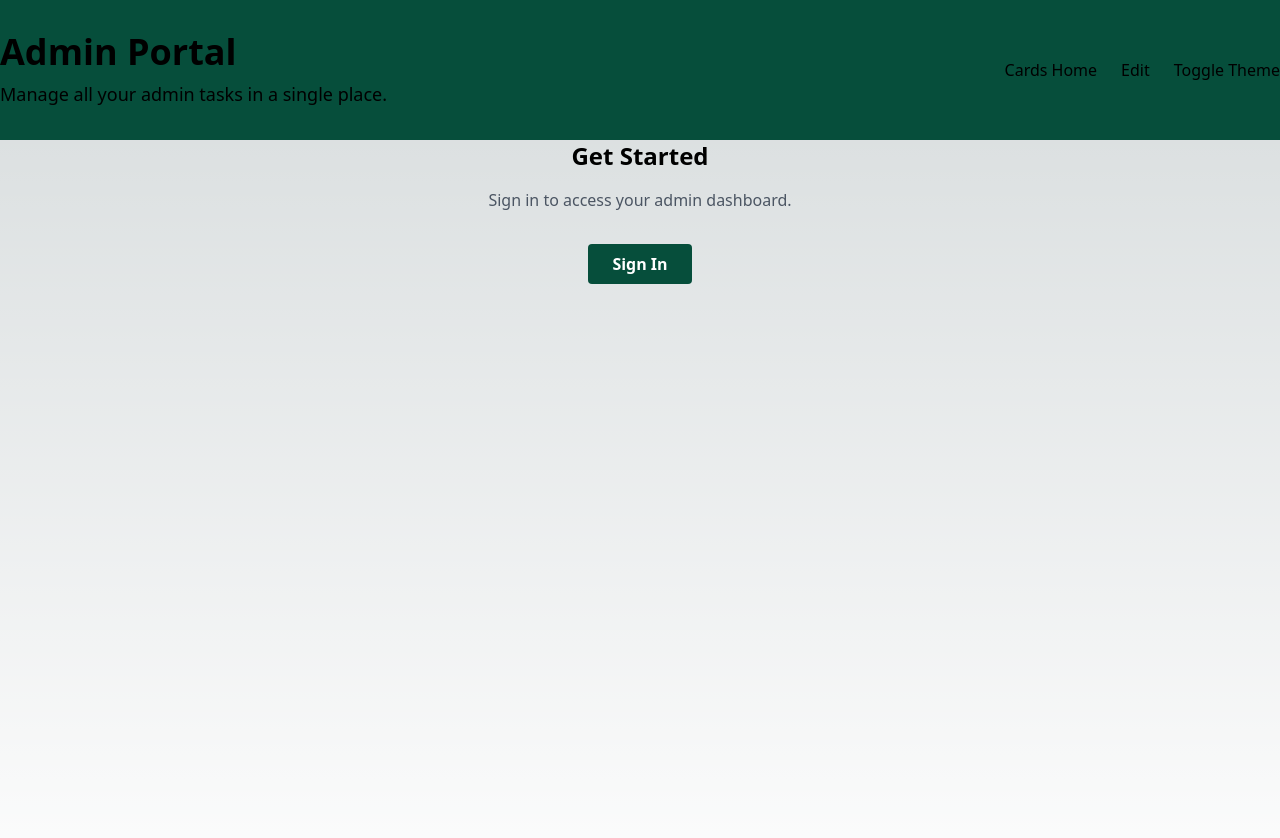
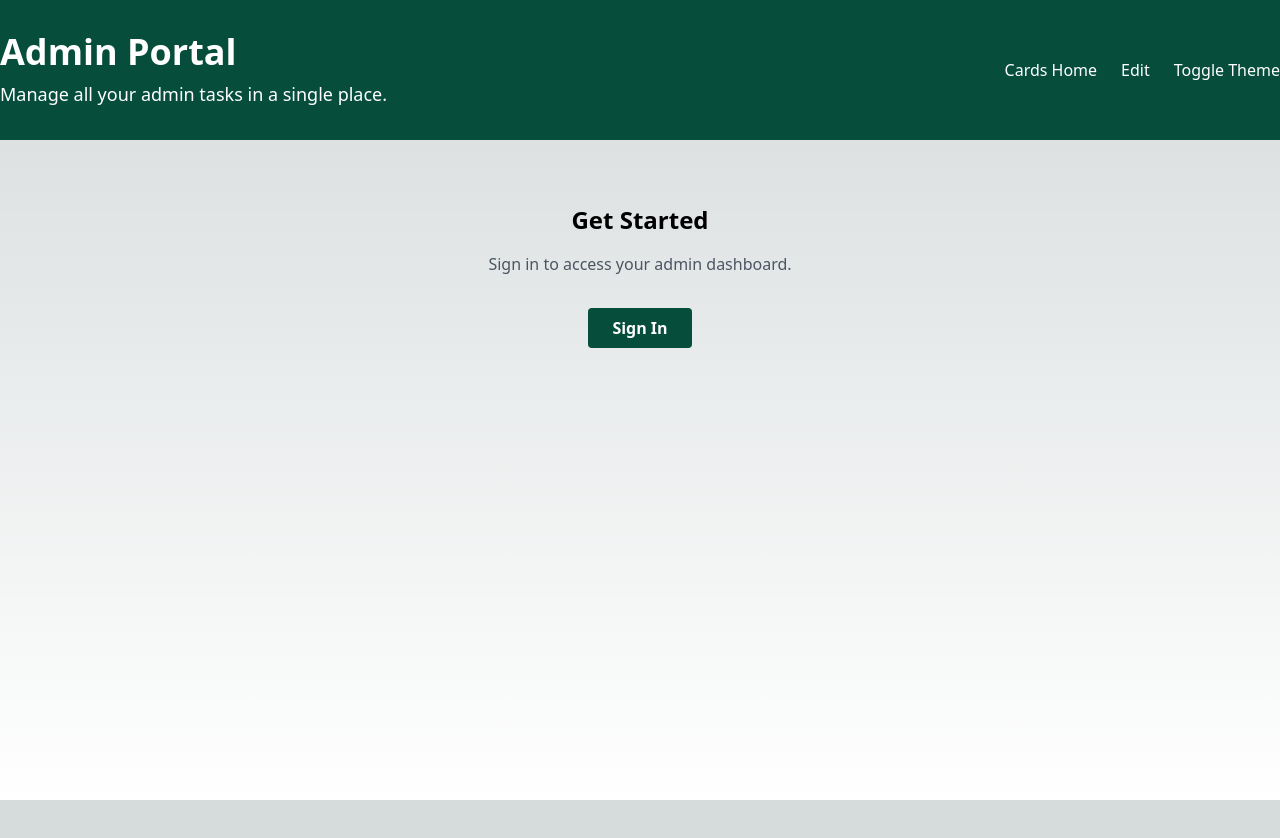
Before and after one commit to Ensign-College/survival-admin-portal, a Next.js app: page / in a window 1280 px wide. Shown: the top 838 px of the page. After the commit the page ends 800 px from the top, so only its background shows below. Built offline with nearby package versions, Linux system fonts and the light colour scheme.

Commit message:
fixed the light/dark theme functionality

```diff
--- a/app/globals.css
+++ b/app/globals.css
@@ -9,14 +9,14 @@
 }
 
 .theme-light {
-  --foreground-rgb: 0, 0, 0,;
-  --background-start-rgb: 214, 219, 220;
+  --foreground-rgb: 0, 0, 0;
+  --background-start-rgb: 240, 240, 240;
   --background-end-rgb: 255, 255, 255;
 }
 
 .theme-dark {
   --foreground-rgb: 255, 255, 255;
-  --background-start-rgb: 51, 51, 51;
+  --background-start-rgb: 70, 70, 70;
   --background-end-rgb: 0, 0, 0;
 }
 
--- a/pages/landing_page.tsx
+++ b/pages/landing_page.tsx
@@ -8,7 +8,7 @@
         const themeFromLocalStorage = getThemePreference();
         if (themeFromLocalStorage) {
             setUserTheme(themeFromLocalStorage);
-            document.documentElement.classList.add(`theme-${themeFromLocalStorage}`);
+            document.documentElement.classList.add(`${themeFromLocalStorage}`);
         }
     }, []);
 
@@ -21,12 +21,19 @@
 
         setThemePreference(newTheme);
         setUserTheme(newTheme);
+
+        console.log('userTheme:', userTheme);
+        console.log('Generated Class:', `container bg-${userTheme}-primary mx-auto py-16`);
+
+        setTimeout(() => {
+            console.log('After update:', getThemePreference());
+        }, 100);
     };
 
     return (
-        <div className={`bg-${userTheme}-primary min-h-screen`}>
+        <div className={`bg-${userTheme}-100 min-h-screen`}>
             {/*page header*/}
-            <header className="bg-emerald-900 `text-${userTheme}-primary`  py-8">
+            <header className="bg-emerald-900 text-white py-8">
                 <div className="container mx-auto flex justify-between items-center">
                     <div>
                         <h1 className="text-4xl font-bold">Admin Portal</h1>
@@ -41,7 +48,7 @@
                                 <a href="./EditModal">Edit</a>
                             </li>
                             <li>
-                                <button onClick={toggleTheme} className={`text-${userTheme}-primary`}>
+                                <button onClick={toggleTheme} className={`theme-${userTheme}`}>
                                     Toggle Theme
                                 </button>
                             </li>
@@ -51,7 +58,7 @@
             </header>
 
             {/*page body*/}
-            <main className={`bg-${userTheme}-primary min-h-screen`}>
+            <main className={`bg-${userTheme}-primary container mx-auto py-16`}>
                 <div className="text-center">
                     <h2 className="text-2xl font-semibold">Get Started</h2>
                     <p className="mt-4 text-gray-600">Sign in to access your admin dashboard.</p>
--- a/tailwind.config.js
+++ b/tailwind.config.js
@@ -14,10 +14,10 @@
       },
       colors: {
         light: {
-          primary: '#ffffff'
+          primary: '#ffffff',
         },
         dark: {
-          primary: '#333333'
+          primary: '#333333',
         },
       },
     },
```
